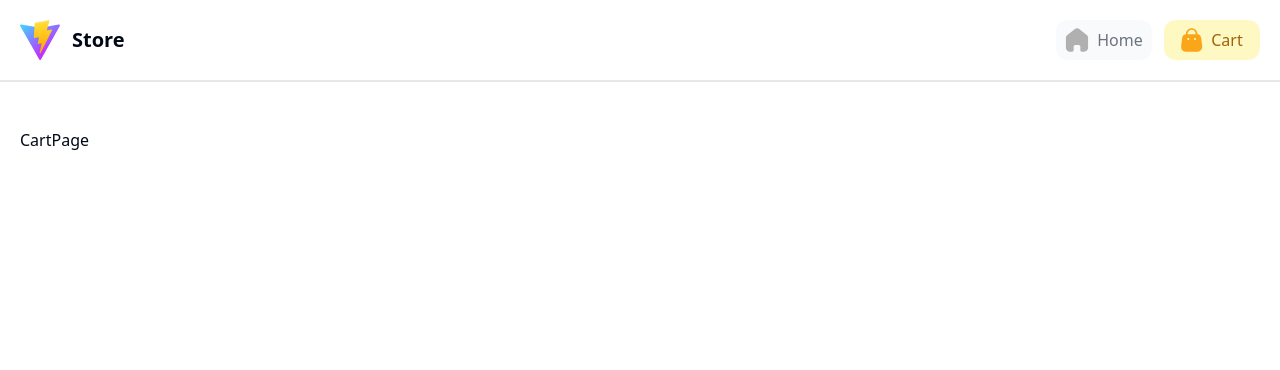
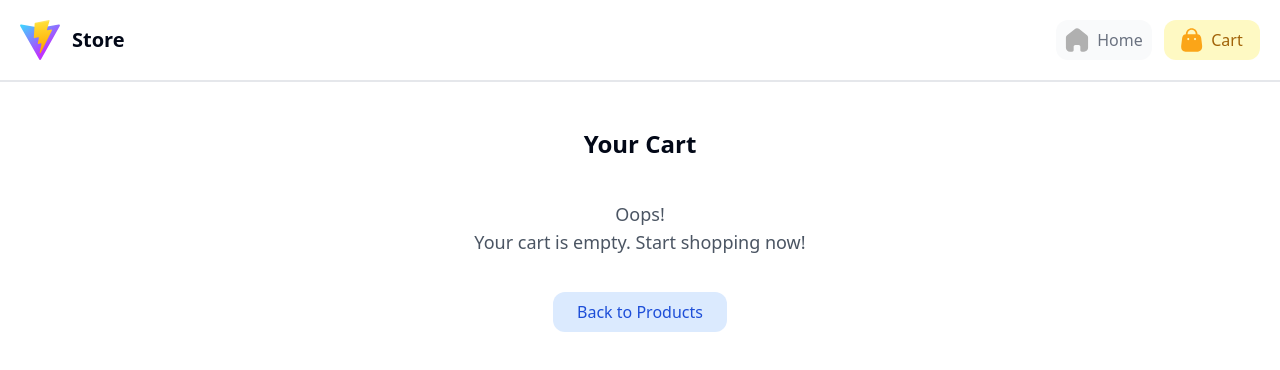
Before and after one commit to ulwan451/react-typescript, a React (Vite) app: page /cart in a window 1280 px wide. Shown: the top 370 px of the page. Built offline with nearby package versions, Linux system fonts and the light colour scheme.

Commit message:
feat: add cart list UI and integration

```diff
--- /dev/null
+++ b/src/components/CartItem.tsx
@@ -0,0 +1,34 @@
+import { ICartItem } from "@/types/Product";
+import CartQuantity from "./CartQuantity";
+
+interface CartItemProps {
+    product: ICartItem;
+    onDelete: () => void;
+}
+
+const CartItem = ({ product, onDelete }: CartItemProps) => {
+    return (
+        <div className="bg-gray-50 border-2 border-gray-200 rounded-3xl p-4 flex items-center justify-center gap-3">
+            <img
+                src={product.image}
+                alt={product.title}
+                className="bg-white w-20 h-20 p-5 border-gray-200 object-contain mb-2 rounded-3xl"
+            />
+            <div className="w-full flex flex-col">
+                <h3 className="font-medium">{product.title}</h3>
+                <span className='text-sm text-gray-400'>${product.price} x {product.quantity}</span>
+                <p className="text-blue-700 font-medium text-lg">Total: ${(product.price * product.quantity).toFixed(2)}</p>
+                <div className="mt-2 flex items-center justify-between">
+                    <button onClick={onDelete} className='inline-block bg-red-100 text-red-700 px-3 py-2 text-sm rounded-xl font-medium'>
+                        Delete
+                    </button>
+                    <div className="flex items-center space-x-3">
+                        <CartQuantity item={product} />
+                    </div>
+                </div>
+            </div>
+        </div>
+    );
+};
+
+export default CartItem;
--- /dev/null
+++ b/src/components/CartList.tsx
@@ -0,0 +1,37 @@
+import CartItem from "@/components/CartItem";
+import { ICartItem } from "@/types/Product";
+import { Link } from "react-router-dom";
+
+interface CartListProps {
+    items: ICartItem[];
+    onDelete: (id: number) => void;
+}
+
+const CartList = ({ items, onDelete }: CartListProps) => {
+    return (
+        <div className="grid grid-cols-1 gap-5">
+            {items?.length > 0 ? (
+                items.map((product) => (
+                    <CartItem
+                        key={product.id}
+                        product={product}
+                        onDelete={() => onDelete(product.id)}
+                    />
+                ))
+            ) : (
+                <div className="flex flex-col items-center justify-center h-full">
+                    <p className="text-center text-lg text-gray-600 mb-5">Oops!<br />Your cart is empty. Start shopping now!</p>
+                    <Link to={"/"}>
+                        <button
+                            className="mt-4 px-6 py-2 bg-blue-100 text-blue-700 rounded-xl"
+                        >
+                            Back to Products
+                        </button>
+                    </Link>
+                </div>
+            )}
+        </div>
+    );
+};
+
+export default CartList;
--- /dev/null
+++ b/src/hooks/use-cart.ts
@@ -0,0 +1,15 @@
+import { useDispatch, useSelector } from "react-redux";
+import { removeCartItem } from "@/_store/slices/cartSlice";
+import { RootState } from "@/_store/store";
+
+export const useCart = () => {
+    const dispatch = useDispatch();
+    const cart = useSelector((state: RootState) => state.cart);
+
+    const handleDeleteFromCart = (productId: number) => dispatch(removeCartItem(productId));
+
+    return {
+        cart,
+        handleDeleteFromCart,
+    };
+};
--- a/src/pages/CartPage.tsx
+++ b/src/pages/CartPage.tsx
@@ -1,10 +1,19 @@
 import React from "react";
+import { useCart } from "@/hooks/use-cart";
+import CartList from "@/components/CartList";
 import Layout from "@/components/Layout";
+import Title from "@/components/Title";
 
 const CartPage: React.FC = () => {
+    const { cart, handleDeleteFromCart } = useCart();
+
     return (
         <Layout>
-            <div>CartPage</div>
+            <Title>Your Cart</Title>
+            <CartList
+                items={cart.items}
+                onDelete={handleDeleteFromCart}
+            />
         </Layout>
     );
 };
```
